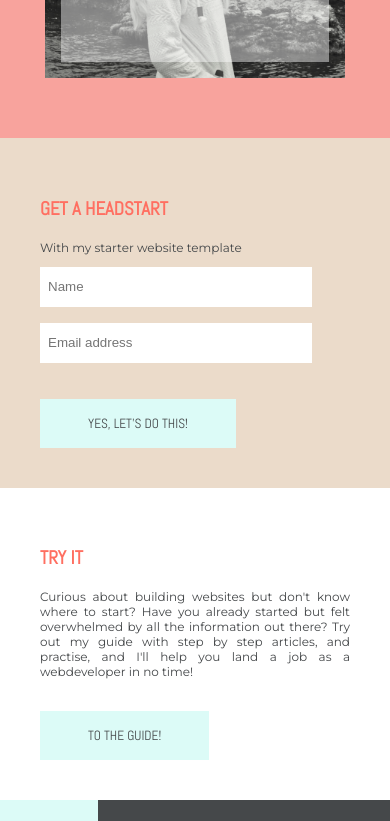
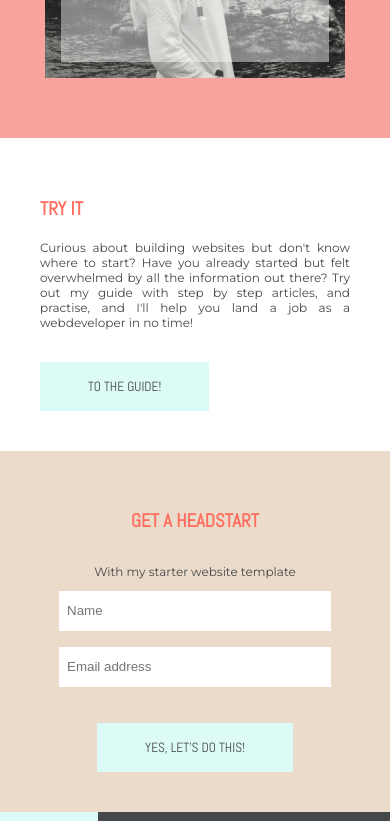
Before and after one commit to Claudia413/supreme-octo-fun, a Vue app: page /#/ in a window 390 px wide. Shown: the part 2980-3801 px from the top of the page. Built offline with nearby package versions, Linux system fonts and the light colour scheme; a web font is replaced by a local one.

Commit message:
Change layout of freebie signup on mobile view, add

```diff
--- a/src/views/Home.vue
+++ b/src/views/Home.vue
@@ -108,8 +108,8 @@
 		<section class="freebie-text text-block">
 			<h3>Get a headstart</h3>
 			<p>With my starter website template</p>
-			<input type="text" title="name" placeholder="Name" class="sign-up"/>
-			<input type="email" title="email address" placeholder="Email address" class="sign-up"/>
+			<input type="text" title="name" placeholder="Name" class="sign-up">
+			<input type="email" title="email address" placeholder="Email address" class="sign-up">
 			<button class="mt-2">Yes, let's do this!</button>
 		</section>
 		<section class="bio-link-text text-block">
@@ -182,8 +182,8 @@ export default {
 			"try-it-pic try-it-pic"
 			"try-it-text try-it-text"
 			"blog-highlight blog-highlight"
+			"bio-link-text bio-link-text"
 			"freebie-text freebie-text"
-			"bio-link-text bio-link-text"
 			"footer footer";
 	}
 	.mt-2 {
@@ -395,6 +395,11 @@ export default {
 		margin-bottom: 16px;
 		padding: 8px;
 	}
+	@media only screen and (max-width: 768px) {
+		display: flex;
+		flex-direction: column;
+		align-items: center;
+	}
 }
 .bio-link-text {
 	grid-area: bio-link-text;
```
